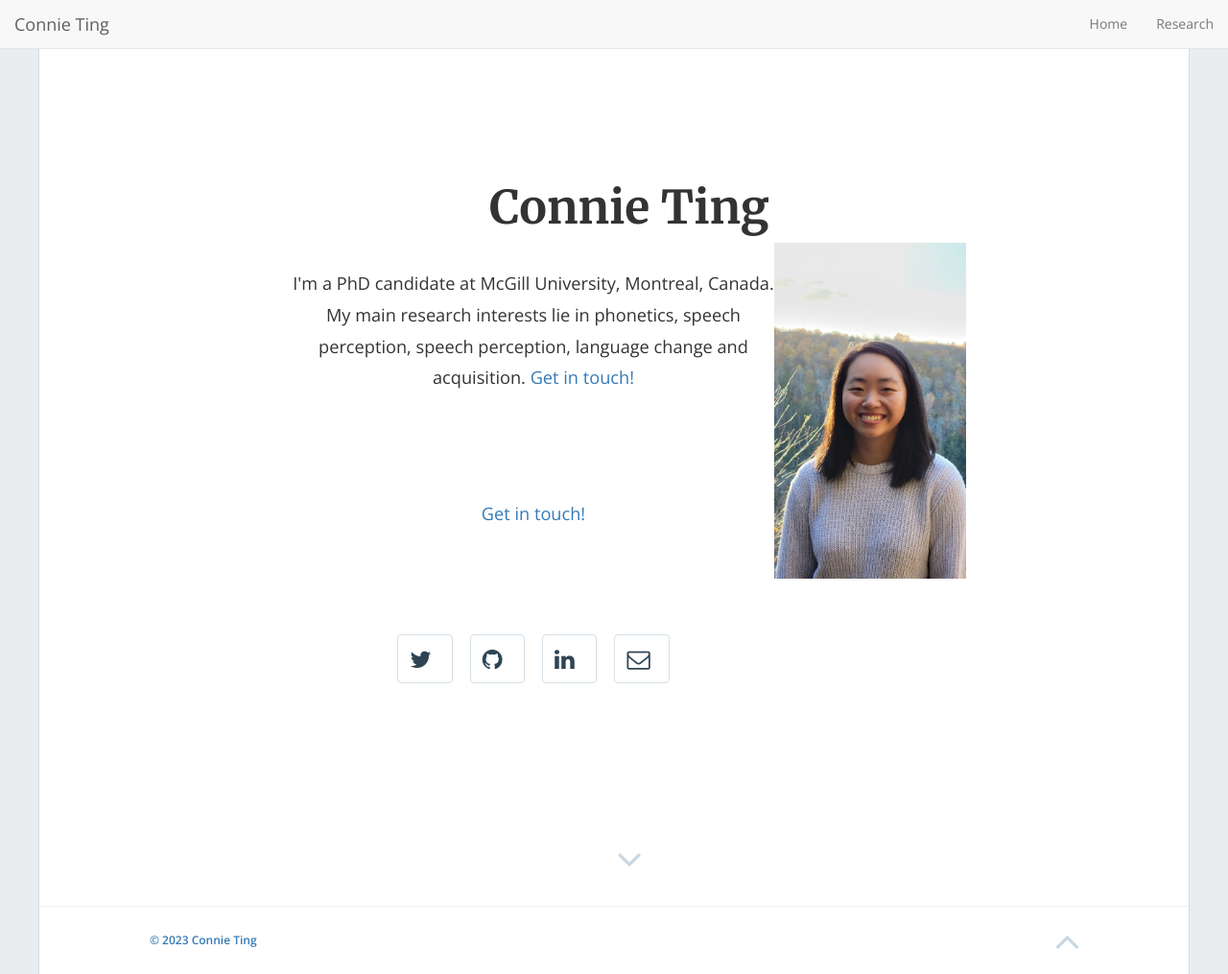
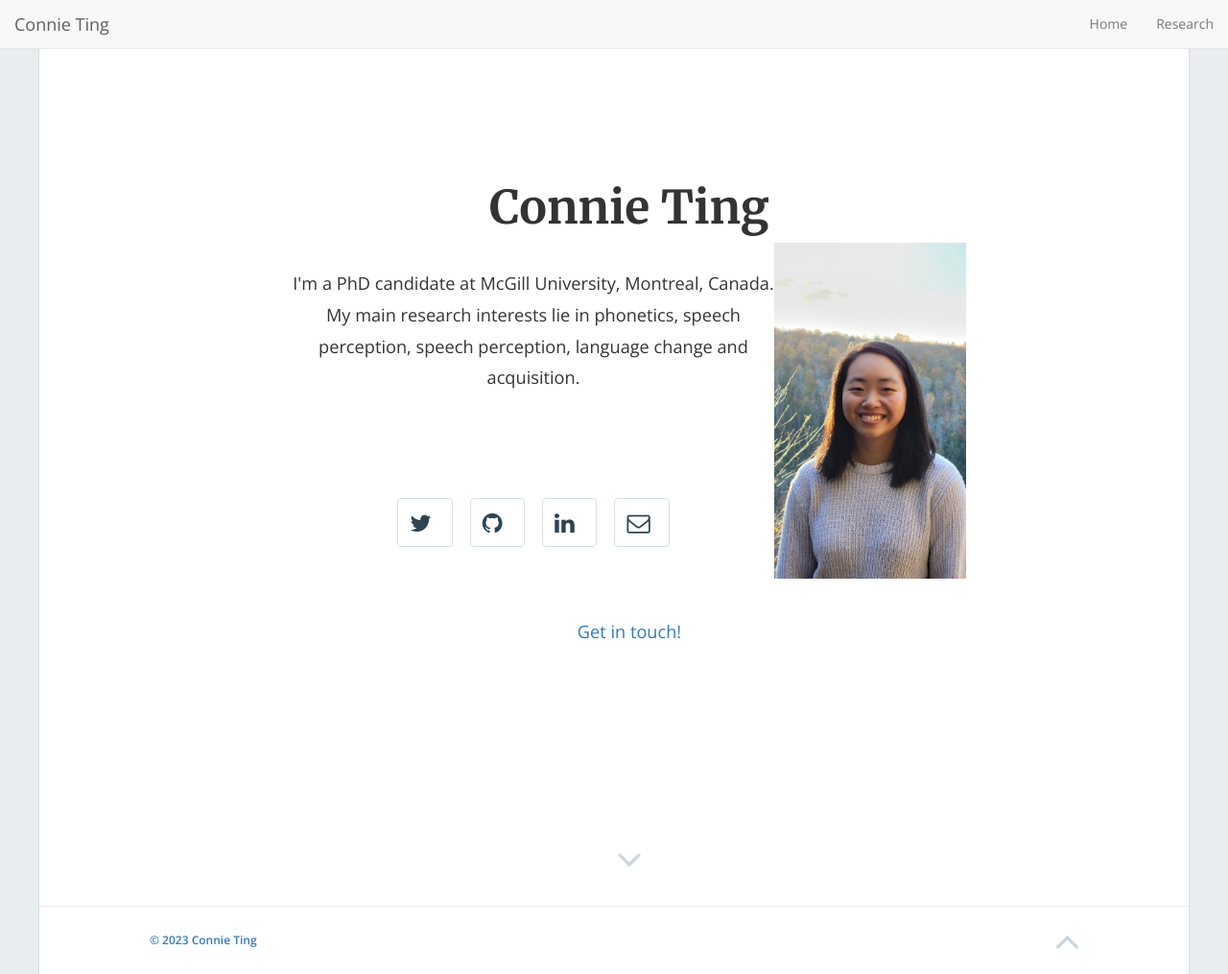
Before and after one commit to connieting/connieting.github.io, a Jekyll site: the page built from index.html, in a window 1280 px wide and 1015 px high. Shown: the whole window at 96% size. Built offline with Jekyll 4.4.1, drawn with Linux system fonts in a browser that asks for light colours; nearby versions of some CDN libraries.

Commit message:
Update home-hero.html
moved 'get in touch' line

```diff
--- a/_includes/home-hero.html
+++ b/_includes/home-hero.html
@@ -21,22 +21,10 @@
             {% if site.description != '' %}
             {{site.description}}
             {% endif %}
-
-            {% if site.enable_contact == true %}
-            {% include contact.html %}
-            {% include contact-modal.html %}
-            {% endif %}
           </p>
           {% endif %}
 
           <div class="hero-buttons">
-
-          <p class="text-center">
-            {% if site.enable_contact == true %}
-            {% include contact.html %}
-            {% include contact-modal.html %}
-            {% endif %}
-          </p>
 
             {% if site.twitter_username != '' %}
               <a href="https://twitter.com/{{ site.twitter_username }}"><button class="btn btn-default btn-lg"><i class="fa fa-twitter fa-lg fa-fw"></i></button></a>
@@ -53,6 +41,13 @@
 
           </div>
 
+          <p class="text-center">
+            {% if site.enable_contact == true %}
+            {% include contact.html %}
+            {% include contact-modal.html %}
+            {% endif %}
+          </p>
+
         </div>
 
       </div>
```
